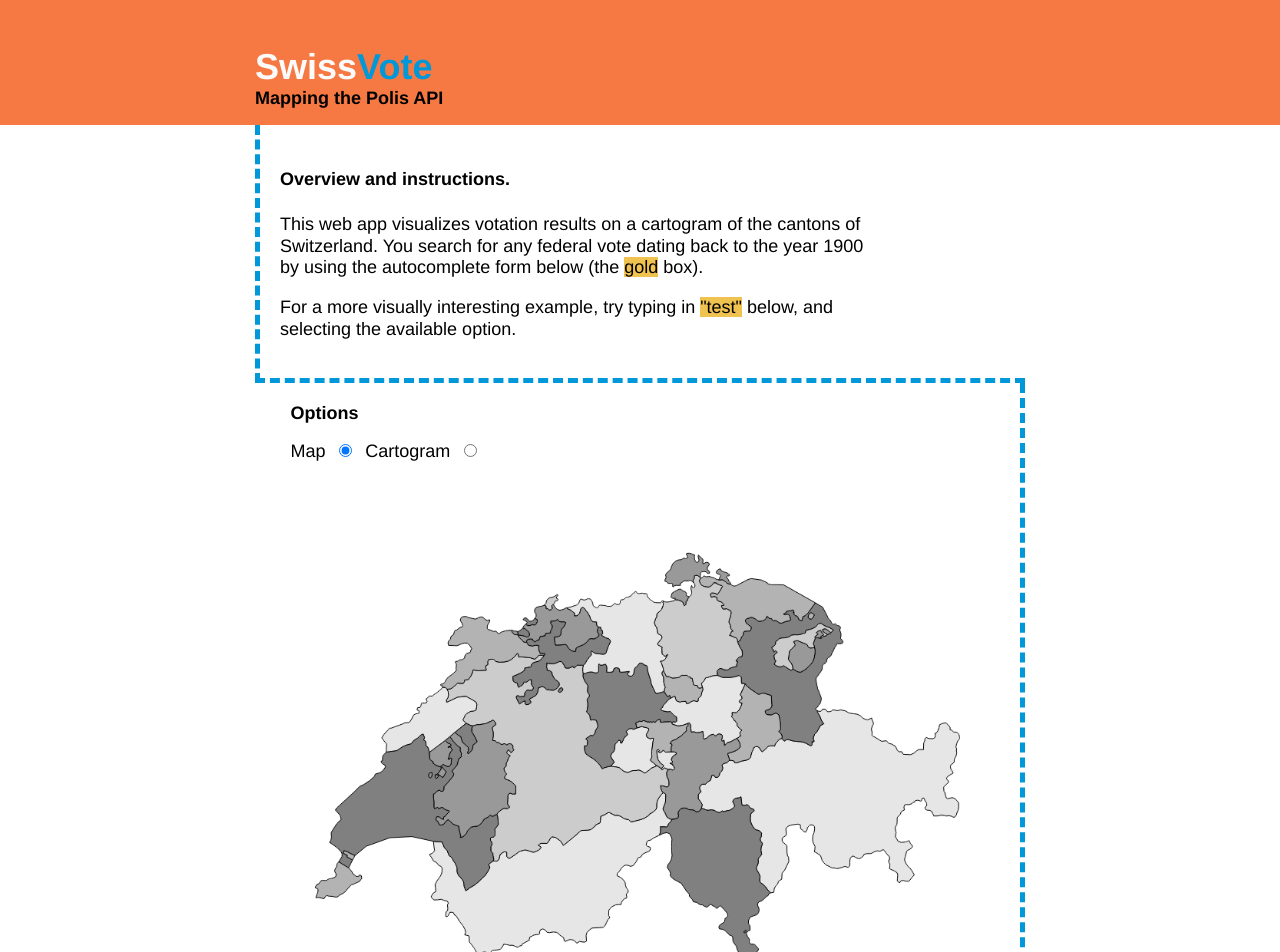
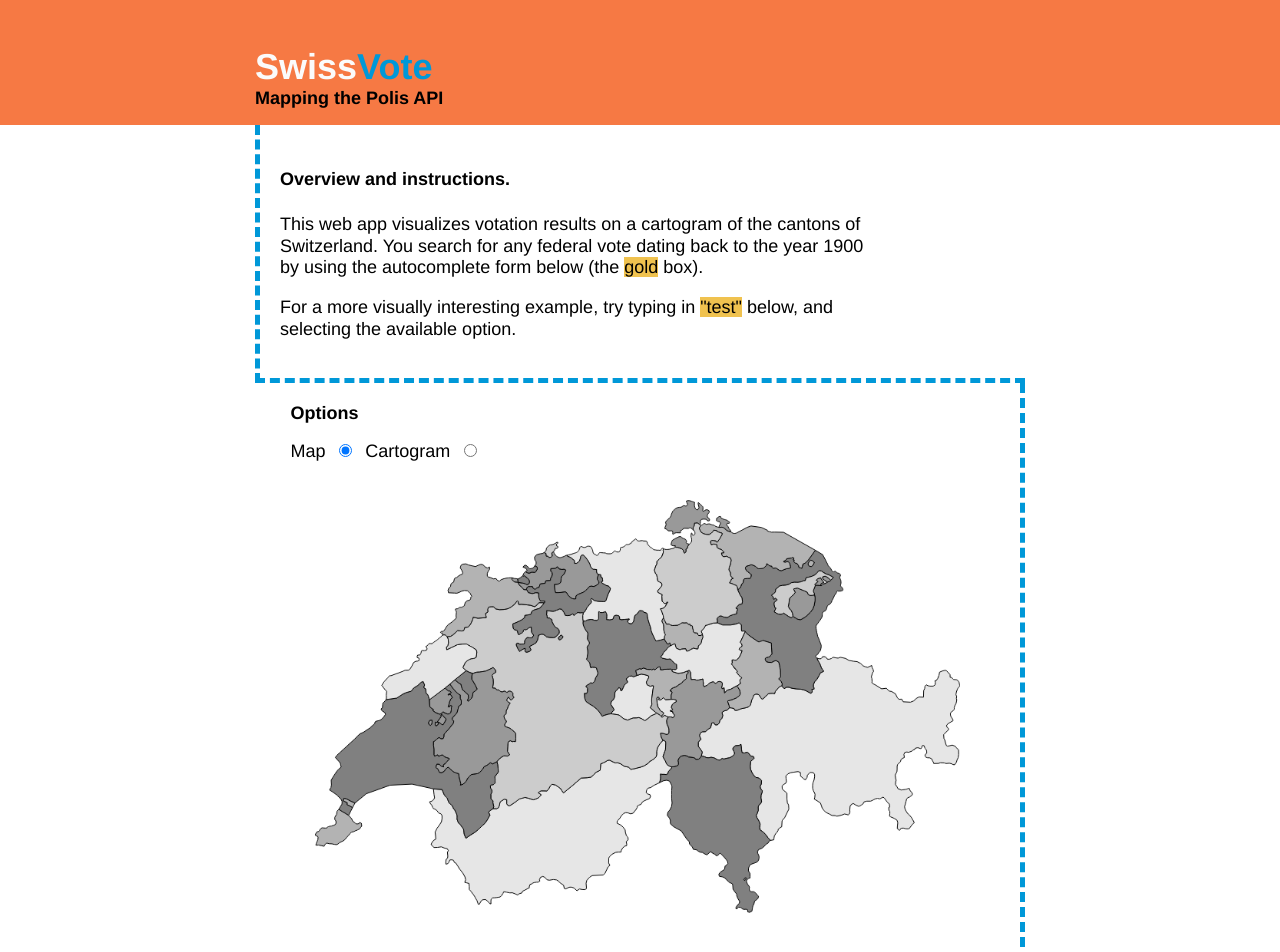
Before and after one commit to epfl-exts/ssr-hackdays-polis, a React (Create React App) app in the folder swiss-vote/: page / in a window 1280 px wide. Shown: the top 952 px of the page. Built offline with nearby package versions, Linux system fonts and the light colour scheme.

Commit message:
Integrating victory...wip

```diff
--- a/swiss-vote/src/Autocomplete.js
+++ b/swiss-vote/src/Autocomplete.js
@@ -26,8 +26,8 @@ class Autocomplete extends Component {
           highlightedIndex,
           selectedItem,
         }) => (
-            <div>
-              <label {...getLabelProps()}>Select a vote</label>
+            <fieldset>
+              <legend {...getLabelProps()}>Select a vote</legend>
               <input {...getInputProps()} />
               {isOpen ? (
                 <div>
@@ -54,7 +54,7 @@ class Autocomplete extends Component {
                     ))}
                 </div>
               ) : null}
-            </div>
+            </fieldset>
           )}
       />
     );
--- a/swiss-vote/src/Cartogram.js
+++ b/swiss-vote/src/Cartogram.js
@@ -10,13 +10,14 @@ class Cartogram extends Component {
     this.height = this.props.height;
     this.width = this.props.width;
     this.colors = this.props.colors;
+    this.offsetTop = this.props.offsetTop;
   }
 
   componentDidMount() {
     this.draw(this.selection);
   }
 
-  componentWillReceiveProps({ display, selection, height }) {
+  componentWillReceiveProps({ display, selection, height, offsetTop }) {
     if (this.display !== display) {
       this.display = display;
     }
@@ -25,6 +26,9 @@ class Cartogram extends Component {
     }
     if (this.height !== height) {
       this.height = height;
+    }
+    if (this.offsetTop !== offsetTop) {
+      this.offsetTop = offsetTop;
     }
   }
 
@@ -106,6 +110,7 @@ class Cartogram extends Component {
     const results = selection ? selection.results : null;
 
     ctx.clearRect(0, 0, this.width, this.height);
+    ctx.translate(0, - this.offsetTop);
 
     for (let i = 0; i < shapes.length; i++) {
       const canton = shapes[i].canton; // get the canton code from the shapes array
@@ -129,6 +134,8 @@ class Cartogram extends Component {
           drawPath(specs);
       }
     }
+
+    ctx.translate(0, this.offsetTop);
   }
 
   render() {
--- a/swiss-vote/src/CartogramContainer.js
+++ b/swiss-vote/src/CartogramContainer.js
@@ -14,8 +14,9 @@ class CartogramContainer extends Component {
     }
 
     render() {
+        const cartogramWidth = 840;
         const cartogramHeight = 675;
-        const cartogramWidth = 840;
+        const mapHeight = 538;
 
         return (
             <React.Fragment>
@@ -47,9 +48,10 @@ class CartogramContainer extends Component {
                             <Cartogram
                                 display={appState.display}
                                 selection={appState.selection}
-                                height={cartogramHeight}
+                                height={appState.display === 'map' ? mapHeight : cartogramHeight}
                                 width={cartogramWidth}
                                 colors={appState.colors}
+                                offsetTop={appState.display === 'map' ? ((cartogramHeight - mapHeight)/2) : null}
                             />
                         )}
                     </Consumer>
--- a/swiss-vote/src/Legend.js
+++ b/swiss-vote/src/Legend.js
@@ -16,7 +16,7 @@ class Cartogram extends Component {
         ctx.font = '16px Helvetica';
         ctx.fillText('Strong yes', 0, 26);
         ctx.textAlign = 'right';
-        ctx.fillText('Strong no', 840, 26);
+        ctx.fillText('Strong no', this.width, 26);
 
         gradient.addColorStop(0, this.colors.green);
         gradient.addColorStop(.25, this.colors.white);
```
